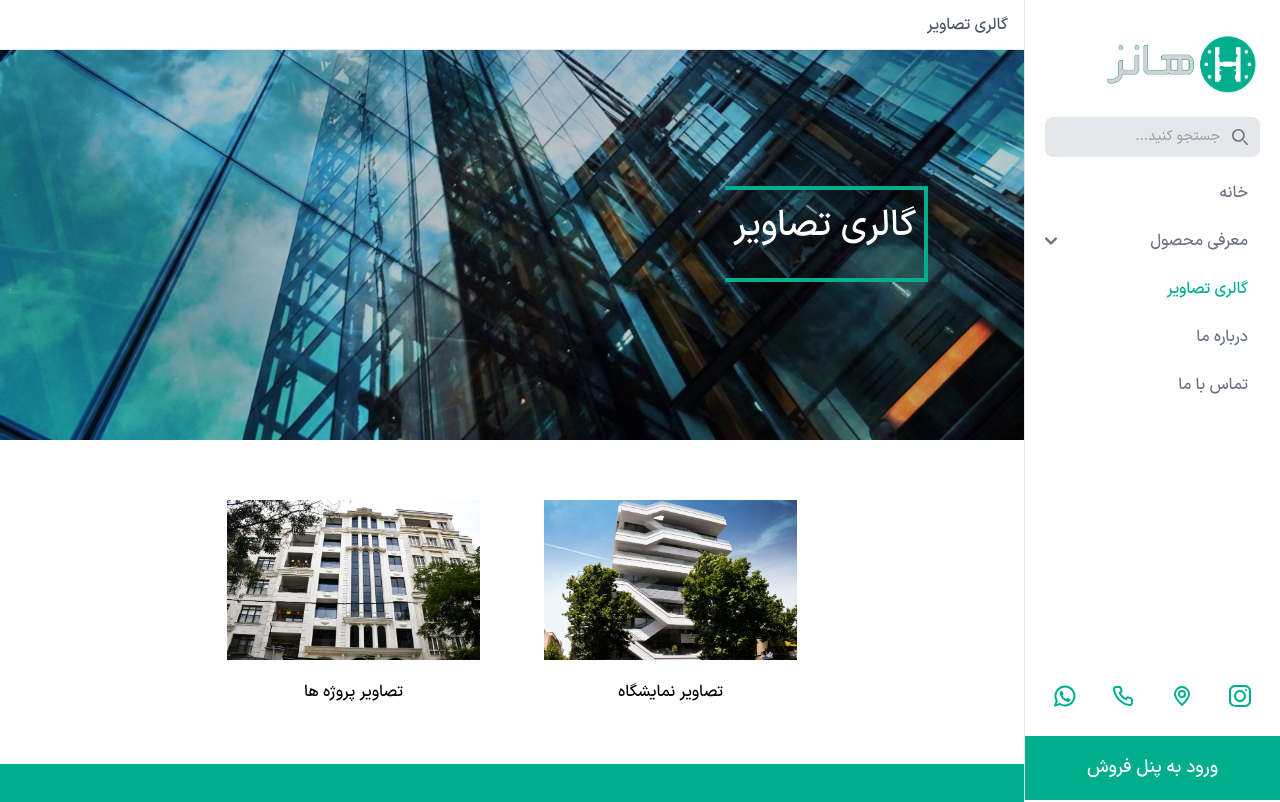
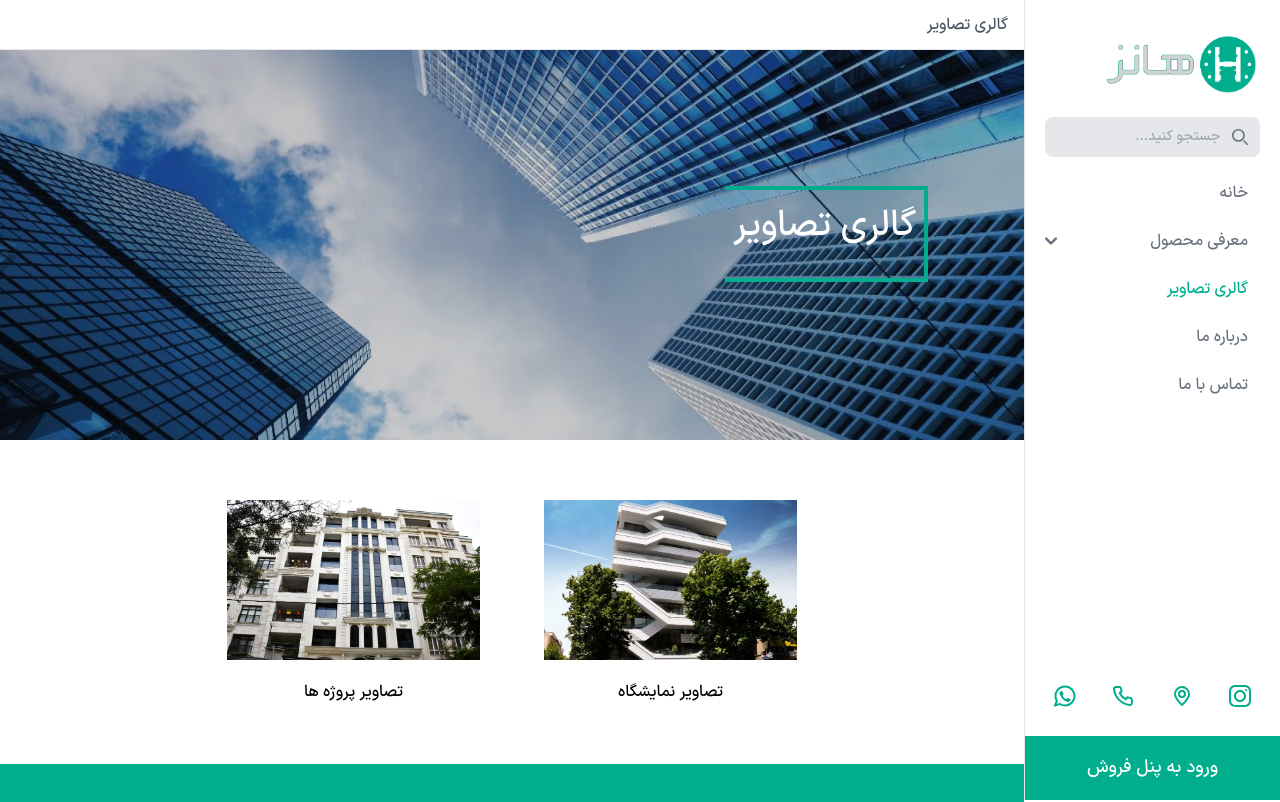
Before and after one commit to zahra-hsb/hanz-, a Next.js app: page /imageGallery in a window 1280 px wide. Shown: the top 802 px of the page. Built offline with nearby package versions, Linux system fonts and the light colour scheme.

Commit message:
gallery banner uploaded and set to gallery background

```diff
--- a/src/components/imageGallery/GalleryModal/index.jsx
+++ b/src/components/imageGallery/GalleryModal/index.jsx
@@ -28,7 +28,7 @@ const GalleryModal = ({ mainPic, closeModal, opacity, wraperOpacity, galleryProp
             <span className="w-[15px] fixed top-0 right-0 z-50 p-5 sm:p-10 lg:p-10 text-4xl text-white cursor-pointer hover:text-red" onClick={closeModal}>
                 <span className="rotate-45 flex hover:text-red">+</span>
             </span>
-            <section className={`${opacity} rounded-md overflow-hidden transition duration-500 ease-in-out fixed sm:top-[50%] top-[10vh] sm:left-[50%] lg:p-10 sm:ml-[-40vw] sm:mt-[-45vh] w-[90%] sm:w-[80vw] sm:h-[90vh] bg-white`}>
+            <section className={`${opacity} rounded-md overflow-hidden transition duration-500 ease-in-out fixed sm:top-[50%] top-[10%] sm:left-[50%] lg:p-10 sm:ml-[-40vw] sm:mt-[-45vh] w-[90%] sm:w-[80vw] sm:h-[90vh] bg-white`}>
                 <div>
                     <div className="flex items-center justify-center">
                         {picture && <Image src={picture} alt="" width={400} className="w-full lg:w-[45%] left-0 inner drop-shadow-lg cursor-zoom-in sm:h-[60vh] lg:h-full lg:rounded" />}
--- a/tailwind.config.js
+++ b/tailwind.config.js
@@ -15,7 +15,7 @@ module.exports = {
       backgroundImage: {
         mainSection: 'url(../../public/image/cuh_banner.png)',
         aboutSection: 'url(../../public/image/whtb-banner-01-background.jpg)',
-        gallerySection: 'url(../../public/image/maxresdefault.jpg)',
+        gallerySection: 'url(../../public/image/sectors.banner.building-2000x560.jpg)',
         productSection: 'url(../../public/image/wood-windows.jpg)',
         buildingSection: 'url(../../public/image/building-banner.png)',
         industrialSection: 'url(../../public/image/industrial-banner.jpg)',
```
Also changed, not shown: public/image/sectors.banner.building-2000x560.jpg (added).
